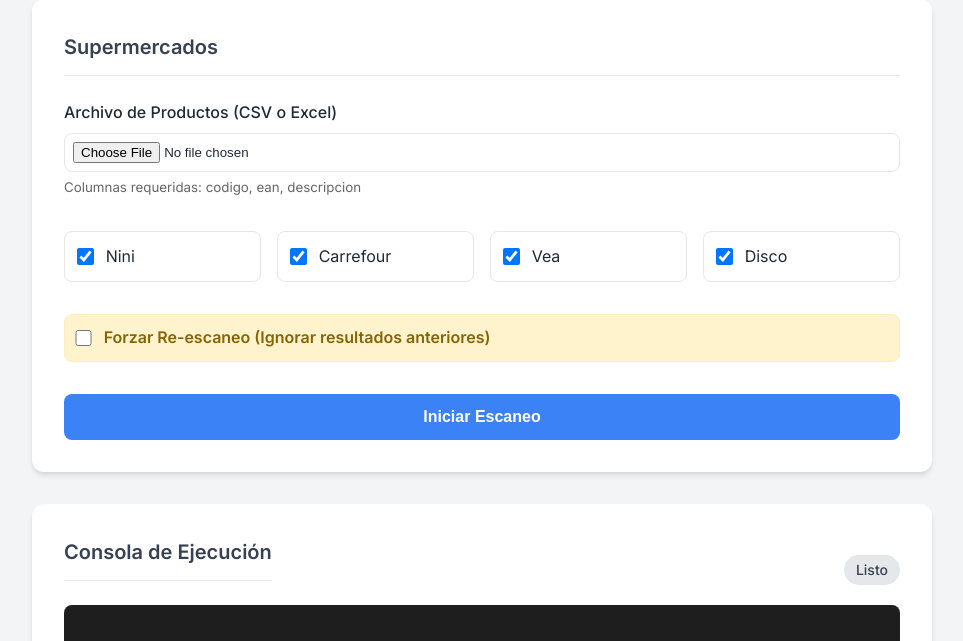
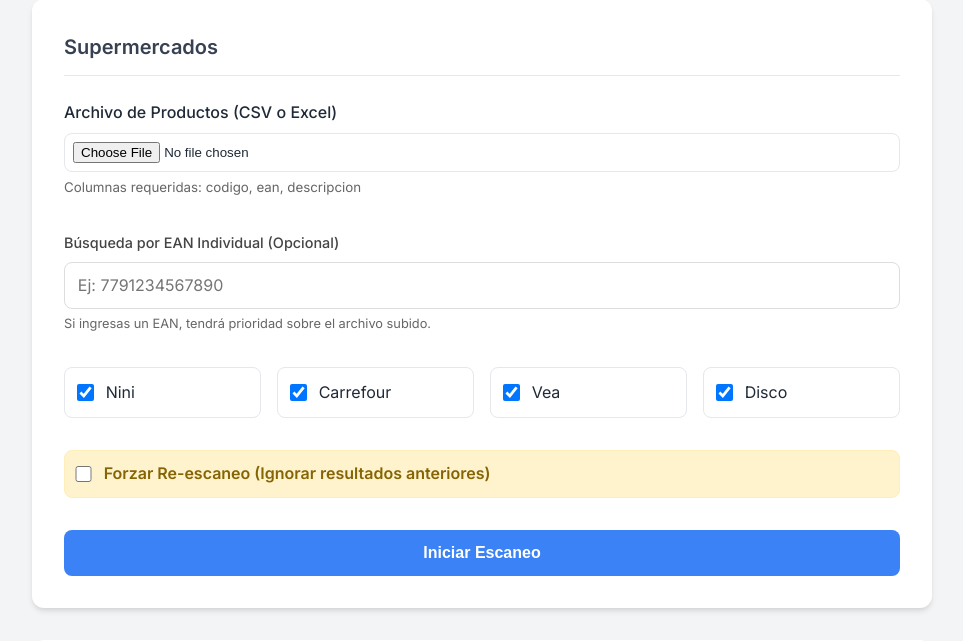
Before and after one commit to abastecedor/comparador-precios, a Flask app: page / in a window 1280 px wide. Shown: the part 163-804 px from the top of the page, without its empty margins (158-1121 px from the left). Run offline with Flask 3, Linux system fonts and the light colour scheme.

Commit message:
agregue busqueda individual

```diff
--- a/app.py
+++ b/app.py
@@ -38,6 +38,9 @@ def start_scraper():
         'disco': data.get('disco') == 'on'
     }
     ignore_cache = data.get('ignore_cache') == 'on'
+
+    # Handle Individual EAN
+    individual_ean = data.get('individual_ean', '').strip()
 
     # Handle File Upload
     file = request.files.get('file')
@@ -95,6 +98,17 @@ def start_scraper():
 
         except Exception as e:
             return jsonify({'status': 'error', 'message': f'Error al leer el archivo: {str(e)}'}), 400
+
+    # Priority to individual EAN
+    if individual_ean:
+        input_df = pd.DataFrame([{
+            'codigo': '9999',
+            'ean': individual_ean,
+            'descripcion': 'Búsqueda Individual',
+            'SKU': individual_ean
+        }])
+        ignore_cache = True
+        logging.info(f"Procesando búsqueda individual para EAN: {individual_ean}")
 
     # Clear queue
     with log_queue.mutex:
--- a/templates/index.html
+++ b/templates/index.html
@@ -25,6 +25,16 @@
                         <input type="file" id="csvFile" name="file" accept=".csv, .xlsx, .xls">
                         <small style="display: block; margin-top: 5px; color: #666;">Columnas requeridas: codigo, ean,
                             descripcion</small>
+                    </div>
+
+                    <div class="input-container" style="margin-bottom: 2rem;">
+                        <label for="individualEan"
+                            style="display: block; margin-bottom: 0.5rem; font-weight: 500; font-size: 0.9rem; color: #444;">Búsqueda
+                            por EAN Individual (Opcional)</label>
+                        <input type="text" id="individualEan" name="individual_ean" placeholder="Ej: 7791234567890"
+                            style="width: 100%; padding: 0.8rem; border: 1px solid #ddd; border-radius: 8px; font-family: inherit; font-size: 1rem; box-sizing: border-box;">
+                        <small style="display: block; margin-top: 5px; color: #666; font-size: 0.8rem;">Si ingresas un
+                            EAN, tendrá prioridad sobre el archivo subido.</small>
                     </div>
 
                     <div class="checkbox-group">
```
